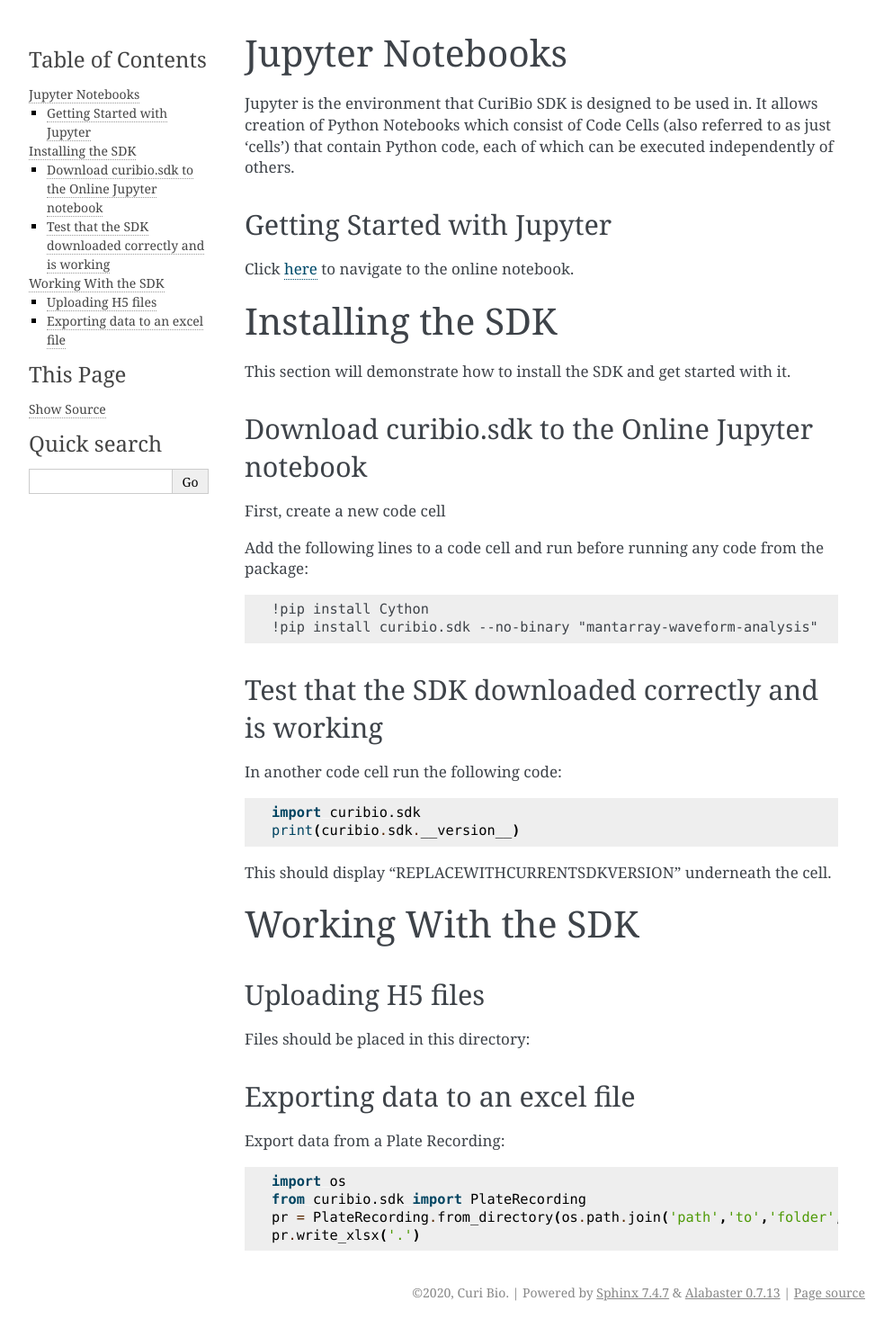
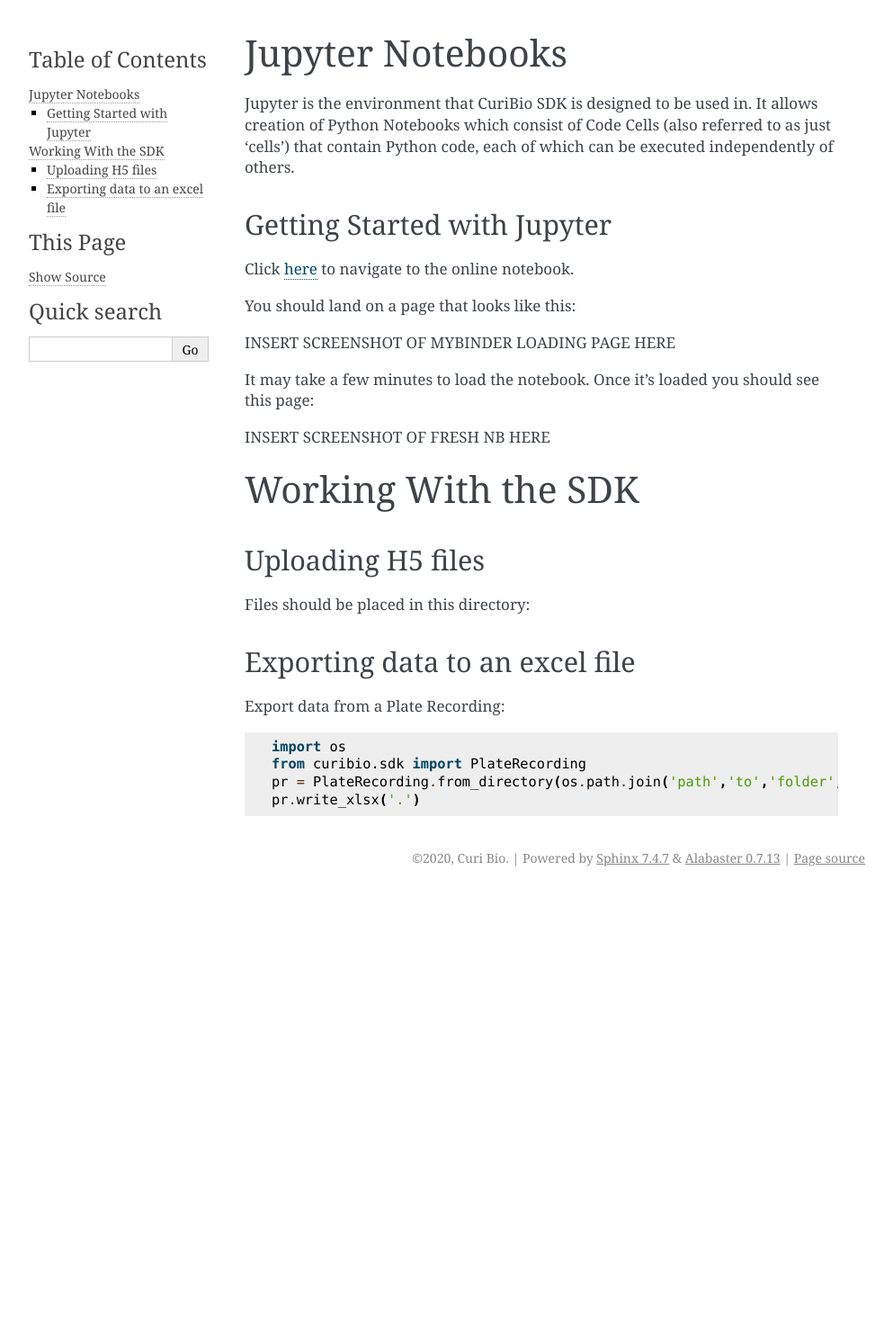
Before and after one commit to CuriBio/curibio.sdk, a Sphinx documentation site: the page built from docs/source/gettingstarted.rst, in a window 1280 px wide. Shown: the whole page at 90% size, without its empty margins (148-1141 px from the left). Built offline with Sphinx 7.4.7, drawn with Linux system fonts in a browser that asks for light colours; after the commit the page ends 993 px from its top, so only the background shows below that.

Commit message:
updated docs

```diff
--- a/docs/source/gettingstarted.rst
+++ b/docs/source/gettingstarted.rst
@@ -13,32 +13,13 @@
 Click `here <https://mybinder.org/v2/gh/curibio/curibio.sdk/master?filepath=intro.ipynb>`_ to navigate to the online
 notebook.
 
+You should land on a page that looks like this:
 
-Installing the SDK
-==================
+INSERT SCREENSHOT OF MYBINDER LOADING PAGE HERE
 
-This section will demonstrate how to install the SDK and get started with it.
+It may take a few minutes to load the notebook. Once it's loaded you should see this page:
 
-Download curibio.sdk to the Online Jupyter notebook
------------------------------------------------
-
-First, create a new code cell
-
-Add the following lines to a code cell and run before running any code from the package::
-
-    !pip install Cython
-    !pip install curibio.sdk --no-binary "mantarray-waveform-analysis"
-
-
-Test that the SDK downloaded correctly and is working
------------------------------------------------------
-
-In another code cell run the following code::
-
-    import curibio.sdk
-    print(curibio.sdk.__version__)
-
-This should display "REPLACEWITHCURRENTSDKVERSION" underneath the cell.
+INSERT SCREENSHOT OF FRESH NB HERE
 
 
 Working With the SDK
```
